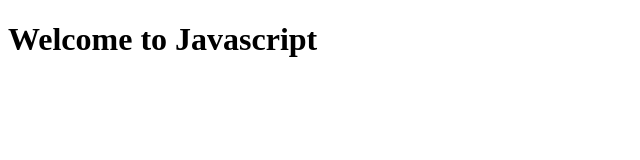
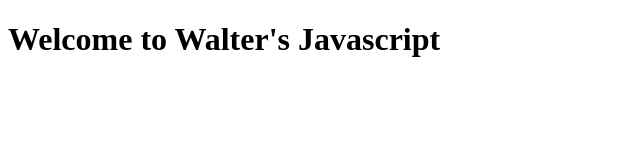
Before and after one commit to Quartelai/background_generator, a plain HTML site: page index.html in a window 1280 px wide. Shown: the whole page, without its empty margins (0-640 px from the left). Drawn offline with Linux system fonts and the light colour scheme.

Commit message:
editing file

```diff
--- a/index.html
+++ b/index.html
@@ -6,7 +6,7 @@
 	<link rel="stylesheet" type="text/css" href="">
 </head>
 <body>
-	<h1>Welcome to Javascript</h1>
+	<h1>Welcome to Walter's Javascript</h1>
 	<script type="text/javascript" src="script4.js">
 	</script>
 </body>
```
